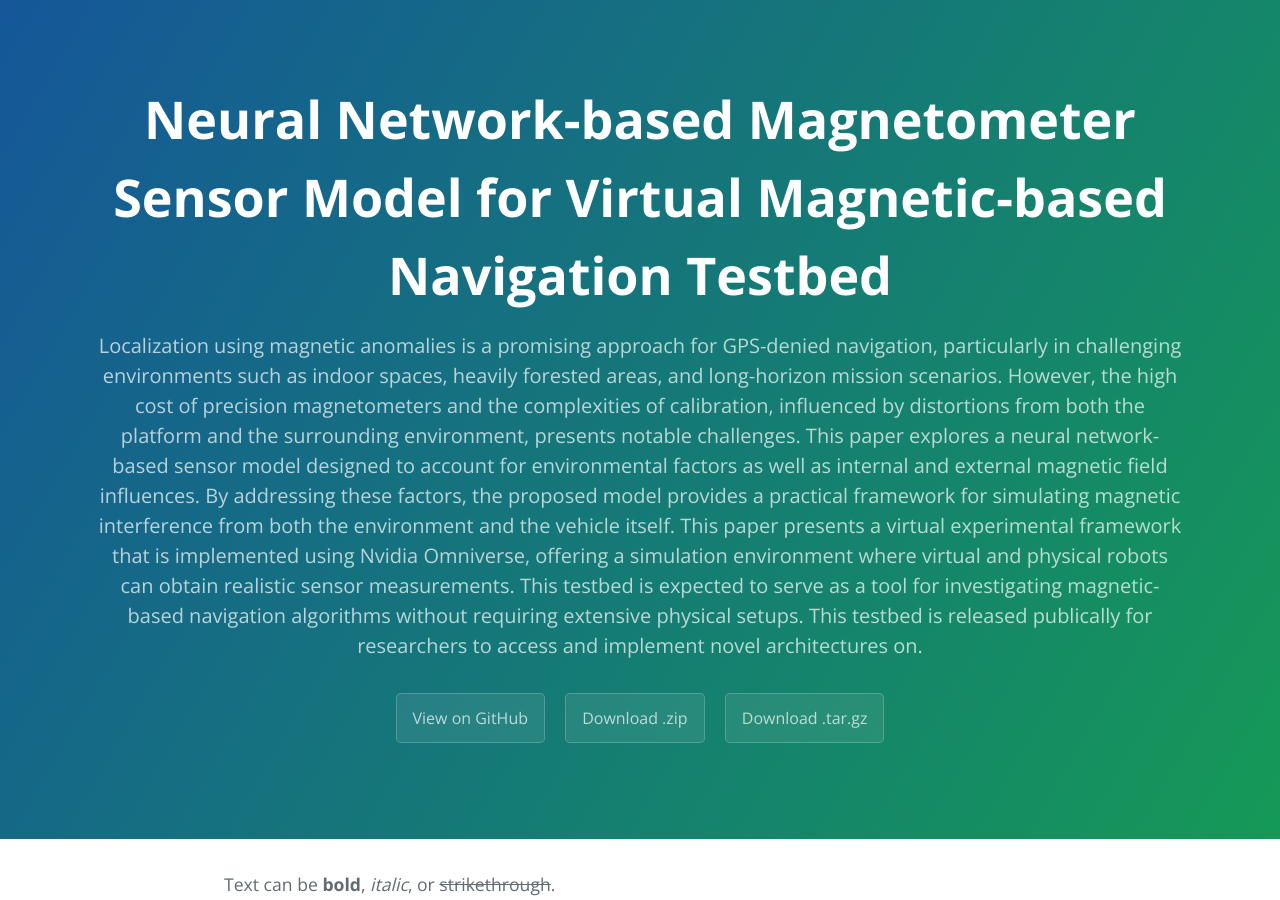
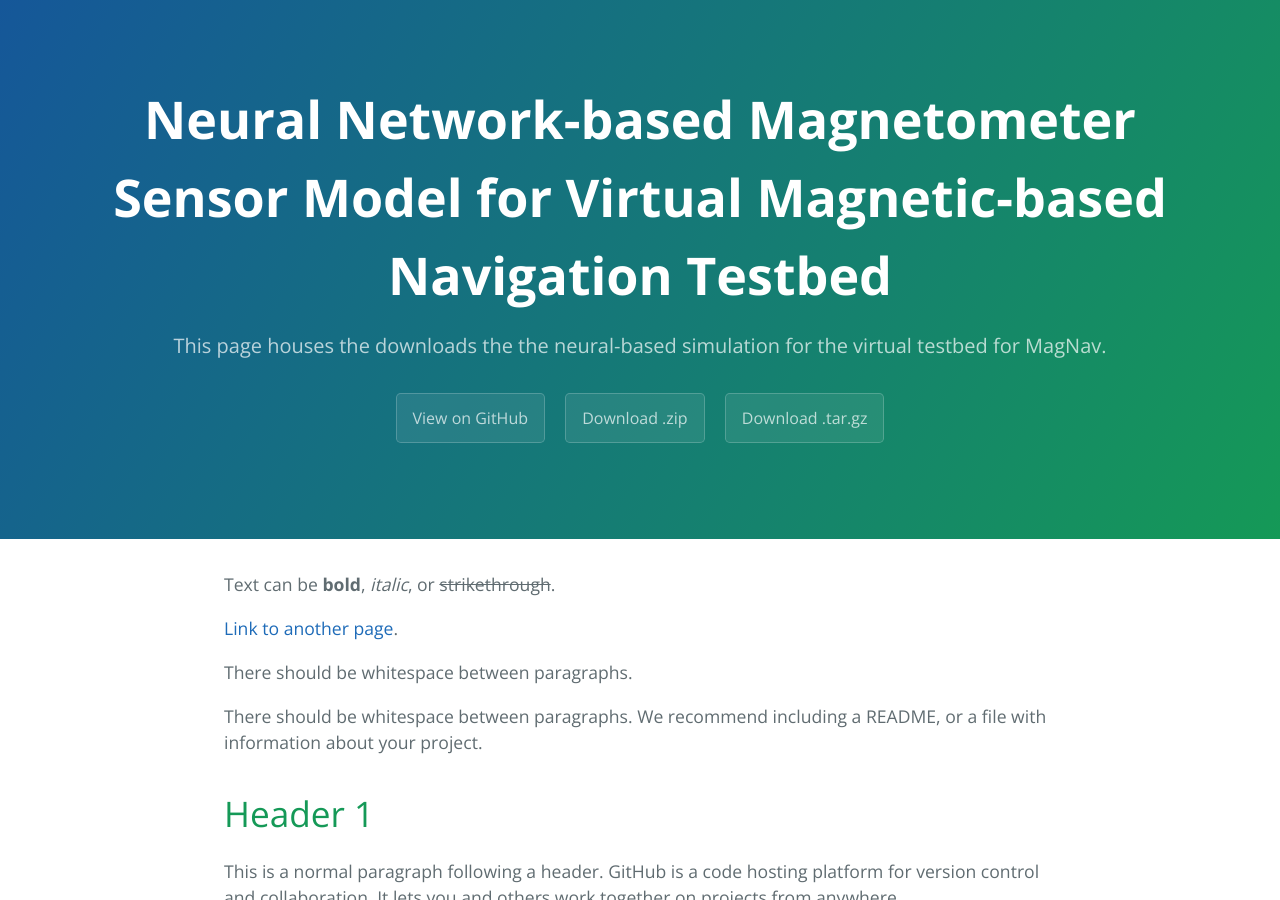
Before and after one commit to aditya-penumarti/magnav-nn-sim, a Jekyll site: the page built from index.md, in a window 1280 px wide and 900 px high. Built offline with Jekyll 4.4.1, drawn with Linux system fonts in a browser that asks for light colours.

Commit message:
Update _config.yml

```diff
--- a/_config.yml
+++ b/_config.yml
@@ -1,5 +1,5 @@
 title: Neural Network-based Magnetometer Sensor Model for Virtual Magnetic-based Navigation Testbed
-description: Localization using magnetic anomalies is a promising approach for GPS-denied navigation, particularly in challenging environments such as indoor spaces, heavily forested areas, and long-horizon mission scenarios. However, the high cost of precision magnetometers and the complexities of calibration, influenced by distortions from both the platform and the surrounding environment, presents notable challenges. This paper explores a neural network-based sensor model designed to account for environmental factors as well as internal and external magnetic field influences. By addressing these factors, the proposed model provides a practical framework for simulating magnetic interference from both the environment and the vehicle itself. This paper presents a virtual experimental framework that is implemented using Nvidia Omniverse, offering a simulation environment where virtual and physical robots can obtain realistic sensor measurements. This testbed is expected to serve as a tool for investigating magnetic-based navigation algorithms without requiring extensive physical setups. This testbed is released publically for researchers to access and implement novel architectures on.
+description: This page houses the downloads the the neural-based simulation for the virtual testbed for MagNav.
 show_downloads: true
 google_analytics:
 theme: jekyll-theme-cayman
```
